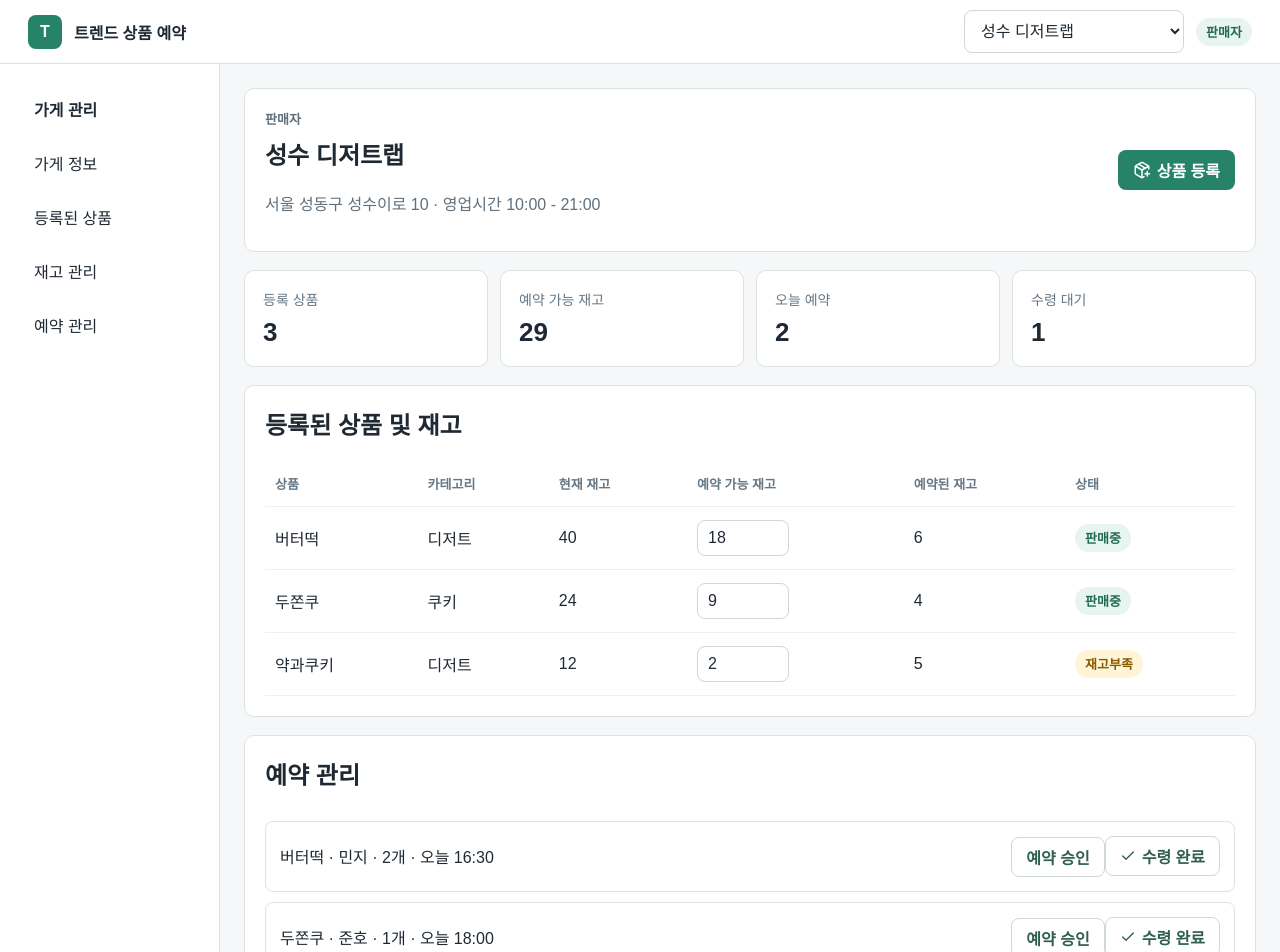
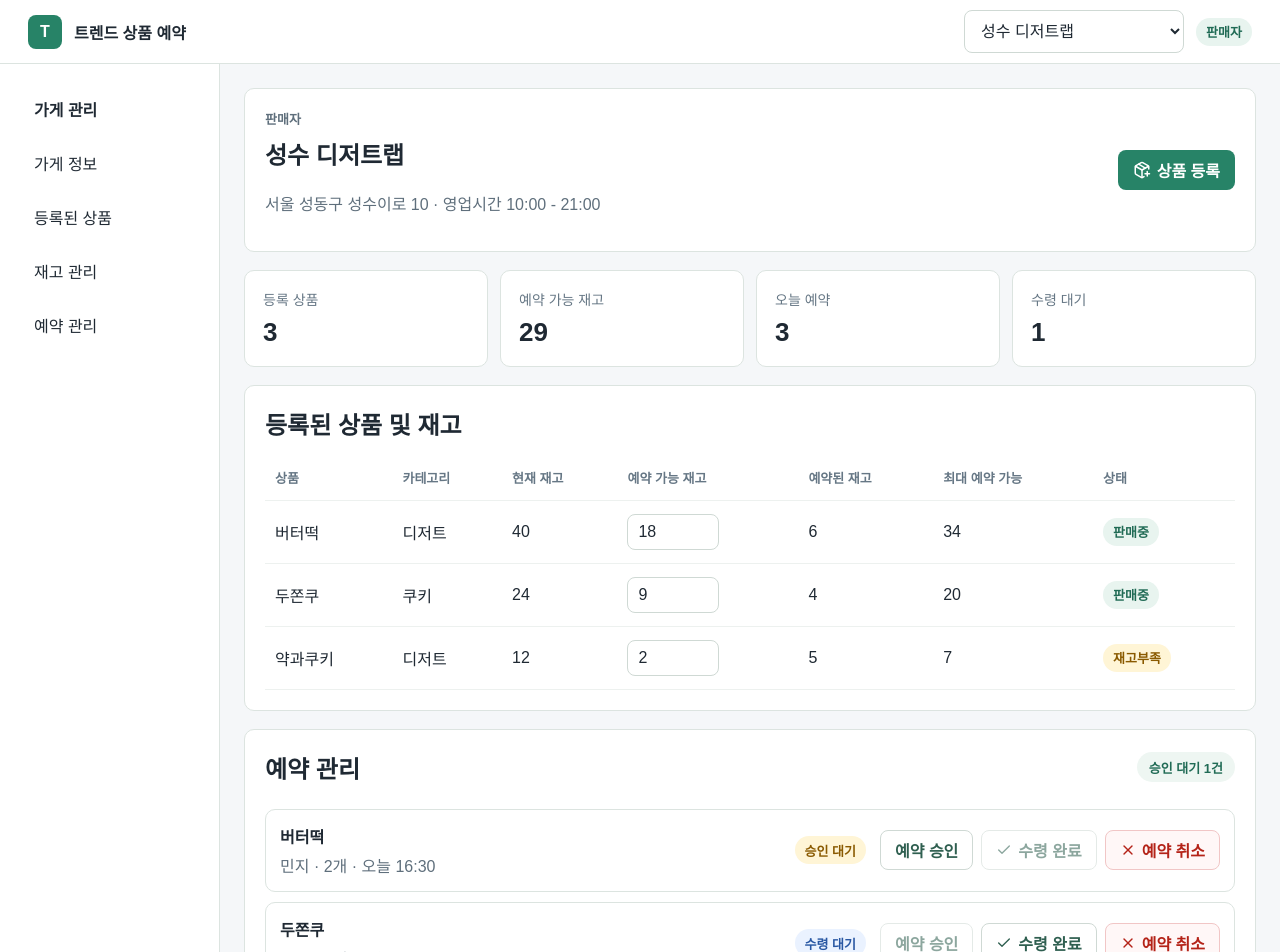
Before and after one commit to Yongjun-Kim-717/trend-product-reservation, a React (Vite) app in the folder frontend/: page /seller in a window 1280 px wide. Shown: the top 952 px of the page. Built offline with nearby package versions, Linux system fonts and the light colour scheme.

Commit message:
feat: improve seller inventory and reservation controls

```diff
--- a/frontend/src/data/mockData.js
+++ b/frontend/src/data/mockData.js
@@ -74,8 +74,9 @@ export const sellerProducts = [
 ];
 
 export const sellerReservations = [
-  { id: 101, product: "버터떡", customer: "민지", quantity: 2, status: "승인 대기", visitTime: "오늘 16:30" },
-  { id: 102, product: "두쫀쿠", customer: "준호", quantity: 1, status: "수령 대기", visitTime: "오늘 18:00" },
+  { id: 101, product: "버터떡", customer: "민지", quantity: 2, status: "PENDING", visitTime: "오늘 16:30" },
+  { id: 102, product: "두쫀쿠", customer: "준호", quantity: 1, status: "APPROVED", visitTime: "오늘 18:00" },
+  { id: 103, product: "약과쿠키", customer: "서연", quantity: 3, status: "PICKED_UP", visitTime: "오늘 14:20" },
 ];
 
 export const adminRows = [
--- a/frontend/src/pages/SellerHomePage.jsx
+++ b/frontend/src/pages/SellerHomePage.jsx
@@ -1,19 +1,63 @@
-import { useState } from "react";
+import { useMemo, useState } from "react";
 import { Link } from "react-router-dom";
-import { Check, PackagePlus } from "lucide-react";
+import { Check, PackagePlus, X } from "lucide-react";
 import { SellerHeader } from "../components/AppHeader.jsx";
 import { sellerProducts, sellerReservations } from "../data/mockData.js";
 
+const reservationStatus = {
+  PENDING: { label: "승인 대기", className: "warning" },
+  APPROVED: { label: "수령 대기", className: "info" },
+  PICKED_UP: { label: "수령 완료", className: "success" },
+  CANCELED: { label: "취소됨", className: "danger" },
+};
+
 function SellerHomePage() {
   const [products, setProducts] = useState(sellerProducts);
+  const [reservations, setReservations] = useState(sellerReservations);
+  const [inventoryMessage, setInventoryMessage] = useState("");
+
+  const metrics = useMemo(() => {
+    const pendingCount = reservations.filter((reservation) => reservation.status === "PENDING").length;
+    const approvedCount = reservations.filter((reservation) => reservation.status === "APPROVED").length;
+
+    return {
+      productCount: products.length,
+      reservableStock: products.reduce((sum, product) => sum + product.reservable, 0),
+      todayReservations: reservations.length,
+      waitingPickup: approvedCount,
+      pendingCount,
+    };
+  }, [products, reservations]);
 
   const updateReservableStock = (productId, value) => {
     const nextValue = Math.max(Number(value) || 0, 0);
+
     setProducts((currentProducts) =>
-      currentProducts.map((product) =>
-        product.id === productId
-          ? { ...product, reservable: Math.min(nextValue, product.total - product.reserved) }
-          : product
+      currentProducts.map((product) => {
+        if (product.id !== productId) return product;
+
+        const maxReservable = Math.max(product.total - product.reserved, 0);
+        const nextReservable = Math.min(nextValue, maxReservable);
+
+        if (nextValue > maxReservable) {
+          setInventoryMessage(`${product.name}의 예약 가능 재고는 최대 ${maxReservable}개까지 설정할 수 있습니다.`);
+        } else {
+          setInventoryMessage(`${product.name} 예약 가능 재고를 ${nextReservable}개로 수정했습니다.`);
+        }
+
+        return {
+          ...product,
+          reservable: nextReservable,
+          status: nextReservable <= 3 ? "재고부족" : "판매중",
+        };
+      })
+    );
+  };
+
+  const updateReservationStatus = (reservationId, status) => {
+    setReservations((currentReservations) =>
+      currentReservations.map((reservation) =>
+        reservation.id === reservationId ? { ...reservation, status } : reservation
       )
     );
   };
@@ -41,41 +85,83 @@ function SellerHomePage() {
           </section>
 
           <section className="metric-grid">
-            <article><span>등록 상품</span><strong>{products.length}</strong></article>
-            <article><span>예약 가능 재고</span><strong>{products.reduce((sum, product) => sum + product.reservable, 0)}</strong></article>
-            <article><span>오늘 예약</span><strong>{sellerReservations.length}</strong></article>
-            <article><span>수령 대기</span><strong>1</strong></article>
+            <article><span>등록 상품</span><strong>{metrics.productCount}</strong></article>
+            <article><span>예약 가능 재고</span><strong>{metrics.reservableStock}</strong></article>
+            <article><span>오늘 예약</span><strong>{metrics.todayReservations}</strong></article>
+            <article><span>수령 대기</span><strong>{metrics.waitingPickup}</strong></article>
           </section>
 
           <section className="table-section">
+            <div className="section-heading-row">
               <h2>등록된 상품 및 재고</h2>
+              {inventoryMessage && <span className="inline-feedback">{inventoryMessage}</span>}
+            </div>
             <table>
               <thead>
-                <tr><th>상품</th><th>카테고리</th><th>현재 재고</th><th>예약 가능 재고</th><th>예약된 재고</th><th>상태</th></tr>
+                <tr><th>상품</th><th>카테고리</th><th>현재 재고</th><th>예약 가능 재고</th><th>예약된 재고</th><th>최대 예약 가능</th><th>상태</th></tr>
               </thead>
               <tbody>
-                {products.map((product) => (
+                {products.map((product) => {
+                  const maxReservable = Math.max(product.total - product.reserved, 0);
+                  return (
                     <tr key={product.id}>
                       <td>{product.name}</td>
                       <td>{product.category}</td>
                       <td>{product.total}</td>
-                    <td><input className="table-input" type="number" value={product.reservable} onChange={(event) => updateReservableStock(product.id, event.target.value)} /></td>
+                      <td>
+                        <input
+                          className="table-input"
+                          type="number"
+                          min="0"
+                          max={maxReservable}
+                          value={product.reservable}
+                          onChange={(event) => updateReservableStock(product.id, event.target.value)}
+                        />
+                      </td>
                       <td>{product.reserved}</td>
-                    <td><span className={`status-chip ${product.status === "재고부족" ? "warning" : ""}`}>{product.status}</span></td>
+                      <td>{maxReservable}</td>
+                      <td><span className={`status-chip ${product.status === "재고부족" ? "warning" : "success"}`}>{product.status}</span></td>
                     </tr>
-                ))}
+                  );
+                })}
               </tbody>
             </table>
           </section>
 
           <section className="queue-section">
+            <div className="section-heading-row">
               <h2>예약 관리</h2>
-            {sellerReservations.map((reservation) => (
-              <article className="queue-card" key={reservation.id}>
-                <span>{reservation.product} · {reservation.customer} · {reservation.quantity}개 · {reservation.visitTime}</span>
-                <div><button className="ghost-button">예약 승인</button><button className="ghost-button"><Check size={16} /> 수령 완료</button></div>
+              <span className="inline-feedback">승인 대기 {metrics.pendingCount}건</span>
+            </div>
+            <div className="reservation-list">
+              {reservations.map((reservation) => {
+                const status = reservationStatus[reservation.status];
+                const canApprove = reservation.status === "PENDING";
+                const canPickup = reservation.status === "APPROVED";
+                const canCancel = reservation.status === "PENDING" || reservation.status === "APPROVED";
+
+                return (
+                  <article className="reservation-card-row" key={reservation.id}>
+                    <div className="reservation-main-info">
+                      <strong>{reservation.product}</strong>
+                      <span>{reservation.customer} · {reservation.quantity}개 · {reservation.visitTime}</span>
+                    </div>
+                    <span className={`status-chip ${status.className}`}>{status.label}</span>
+                    <div className="seller-action-row">
+                      <button className="ghost-button" disabled={!canApprove} onClick={() => updateReservationStatus(reservation.id, "APPROVED")} type="button">
+                        예약 승인
+                      </button>
+                      <button className="ghost-button" disabled={!canPickup} onClick={() => updateReservationStatus(reservation.id, "PICKED_UP")} type="button">
+                        <Check size={16} /> 수령 완료
+                      </button>
+                      <button className="danger-button" disabled={!canCancel} onClick={() => updateReservationStatus(reservation.id, "CANCELED")} type="button">
+                        <X size={16} /> 예약 취소
+                      </button>
+                    </div>
                   </article>
-            ))}
+                );
+              })}
+            </div>
           </section>
         </main>
       </div>
--- a/frontend/src/styles.css
+++ b/frontend/src/styles.css
@@ -996,3 +996,90 @@ input:disabled {
     width: calc(100% - 32px);
   }
 }
+
+.section-heading-row {
+  display: flex;
+  align-items: center;
+  justify-content: space-between;
+  gap: 16px;
+  margin-bottom: 14px;
+}
+
+.section-heading-row h2 {
+  margin-bottom: 0;
+}
+
+.inline-feedback {
+  display: inline-flex;
+  align-items: center;
+  min-height: 30px;
+  border-radius: 999px;
+  background: #eef6f2;
+  color: #206b55;
+  padding: 0 12px;
+  font-size: 13px;
+  font-weight: 800;
+}
+
+.status-chip.success {
+  background: #e8f4ef;
+  color: #206b55;
+}
+
+.status-chip.info {
+  background: #eaf2ff;
+  color: #2857a3;
+}
+
+.status-chip.danger {
+  background: #fff0f0;
+  color: #b42318;
+}
+
+.reservation-list {
+  display: grid;
+  gap: 10px;
+}
+
+.reservation-card-row {
+  display: grid;
+  grid-template-columns: minmax(220px, 1fr) auto auto;
+  align-items: center;
+  gap: 14px;
+  padding: 14px;
+  border: 1px solid #dce4e0;
+  border-radius: 10px;
+  background: #ffffff;
+}
+
+.reservation-main-info {
+  display: grid;
+  gap: 5px;
+}
+
+.reservation-main-info span {
+  color: #5f6f7c;
+}
+
+.seller-action-row {
+  display: flex;
+  flex-wrap: wrap;
+  justify-content: flex-end;
+  gap: 8px;
+}
+
+@media (max-width: 900px) {
+  .section-heading-row,
+  .reservation-card-row {
+    align-items: stretch;
+    grid-template-columns: 1fr;
+  }
+
+  .section-heading-row {
+    flex-direction: column;
+  }
+
+  .seller-action-row {
+    justify-content: flex-start;
+  }
+}
```
Lines whose indentation alone changed are shown as unchanged.
